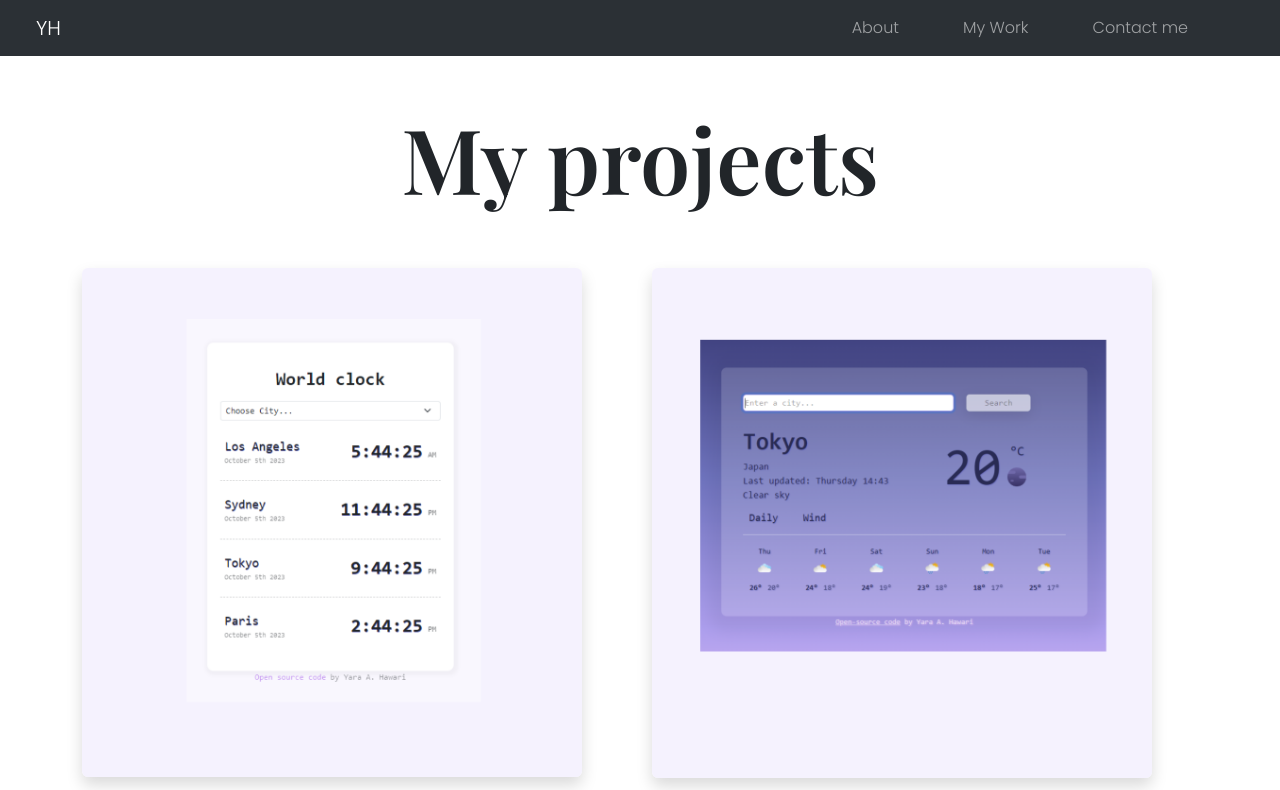
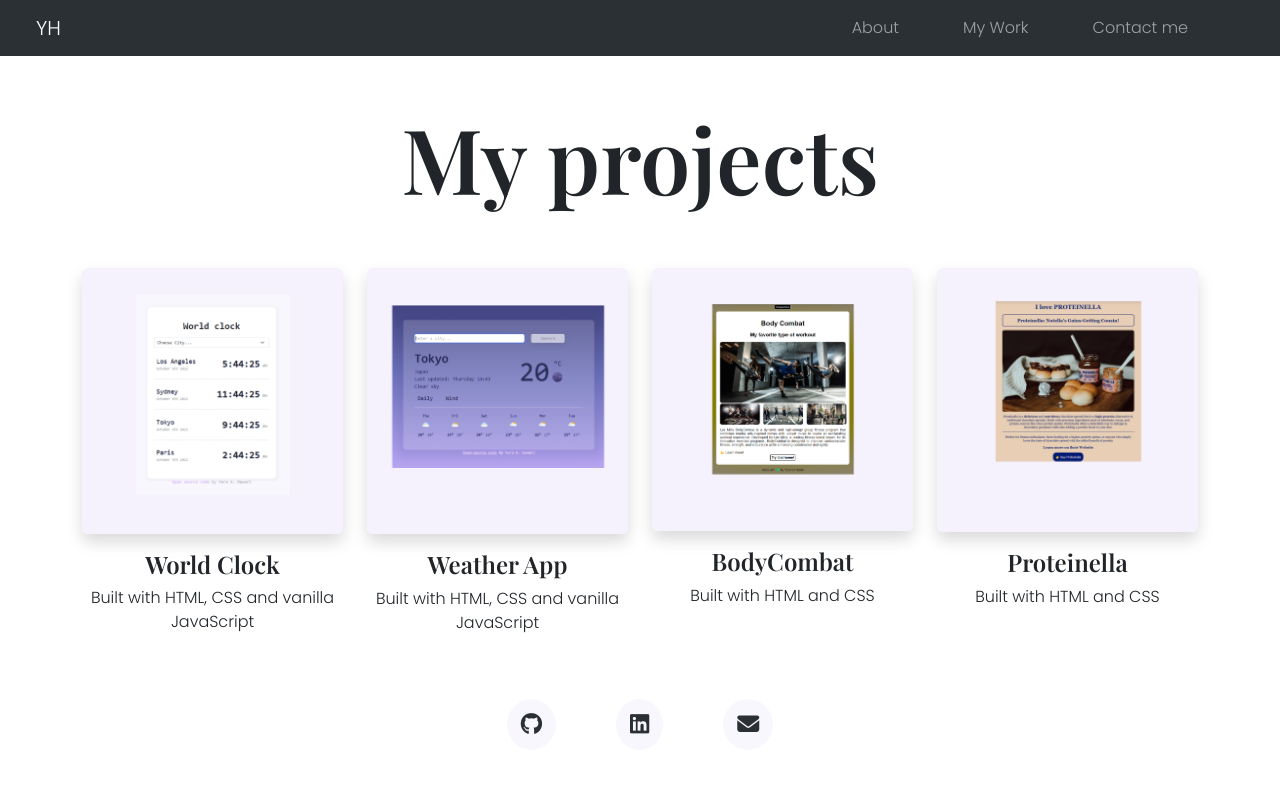
Before and after one commit to Yara-AlH/portfolio-project, a plain HTML site: page work.html in a window 1280 px wide. Shown: the top 790 px of the page. Drawn offline with nearby package versions, Linux system fonts and the light colour scheme; a web font is replaced by a local one.

Commit message:
footer added

```diff
--- a/styles/portfolio.css
+++ b/styles/portfolio.css
@@ -1,6 +1,7 @@
 :root {
   --heading-font-family: "Playfair Display", serif;
   --main-font-family: "Poppins", sans-serif;
+  --color: #198754;
 }
 
 body {
@@ -33,7 +34,7 @@ h5 {
 
 .project:hover {
   cursor: pointer;
-  transform: translate(0px, 0px) scale(1.1, 1.1);
+  transform: translate(0px, 0px) scale(1.05, 1.05);
 }
 
 .email {
@@ -45,3 +46,19 @@ h5 {
 .email:hover {
   text-decoration: underline;
 }
+
+.socials a {
+  text-decoration: none;
+  font-size: 22px;
+  margin: 0px 30px;
+  padding: 9px 14px;
+  color: #2b3035;
+  background-color: #f9f7fe;
+  border-radius: 50%;
+  transition: all 150ms ease-in-out;
+}
+
+.socials :hover {
+  color: #f9f7fe;
+  background-color: #2b3035;
+}
--- a/work.html
+++ b/work.html
@@ -62,7 +62,7 @@
     </nav>
     <h1 class="text-center p-5">My projects</h1>
 
-    <div class="container">
+    <div class="container d-flex justify-content-center">
       <div class="row mb-5">
         <div class="col">
           <a
@@ -73,7 +73,7 @@
               class="img-fluid rounded shadow project"
               src="/images/world-clock.png"
               alt="world-clock project"
-              width="500"
+              width="350"
             />
           </a>
 
@@ -91,7 +91,7 @@
               class="img-fluid rounded shadow project"
               src="/images/weather-app.png"
               alt="weather-app project"
-              width="500"
+              width="350"
             />
           </a>
 
@@ -100,8 +100,7 @@
             <p>Built with HTML, CSS and vanilla JavaScript</p>
           </div>
         </div>
-      </div>
-      <div class="row my-5">
+
         <div class="col">
           <a
             href="https://www.shecodes.io/workshops/shecodes-basics-add-on-2f4349ea-0377-46da-939e-dc43e01fe7c1/projects/1593054"
@@ -111,7 +110,7 @@
               class="img-fluid rounded shadow project"
               src="/images/bodycombat.png"
               alt="body-combat project"
-              width="500"
+              width="350"
           /></a>
 
           <div class="mt-3 text-center">
@@ -128,7 +127,7 @@
               class="img-fluid rounded shadow project"
               src="/images/proteinella.png"
               alt="proteinella project"
-              width="500"
+              width="350"
           /></a>
 
           <div class="mt-3 text-center">
@@ -138,5 +137,16 @@
         </div>
       </div>
     </div>
+    <footer class="socials d-flex justify-content-center mb-4">
+      <a href="https://github.com/Yara-AlH" target="_blank">
+        <i class="fa-brands fa-github"></i>
+      </a>
+      <a href="https://www.linkedin.com/in/yara-alhawari/" target="_blank">
+        <i class="fa-brands fa-linkedin"></i>
+      </a>
+      <a href="mailto:yara.alhawari@gmail.com">
+        <i class="fa-solid fa-envelope"></i>
+      </a>
+    </footer>
   </body>
 </html>
```
Also changed, not shown: about.html (+11 -0 lines), contact.html (+12 -1 lines), index.html (+16 -1 lines), images/logo.png (added).
